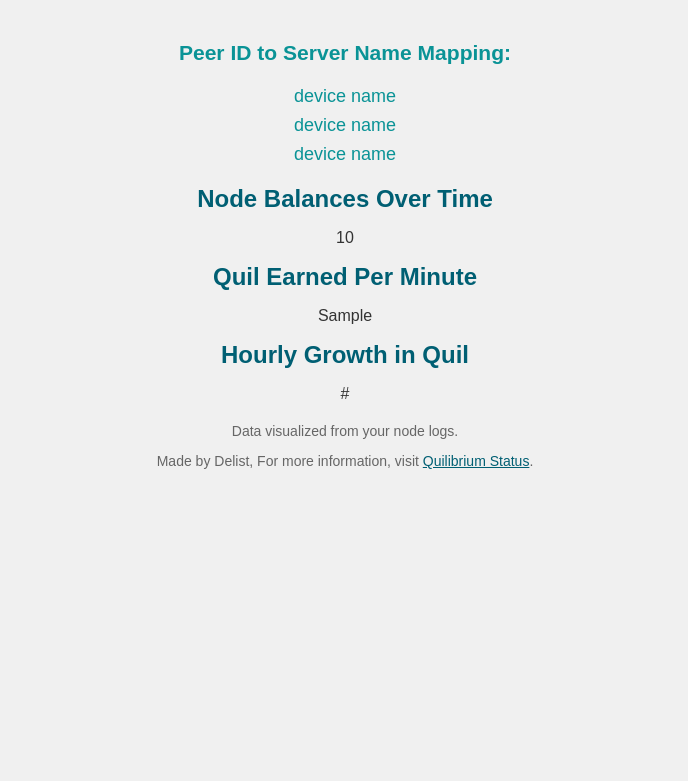
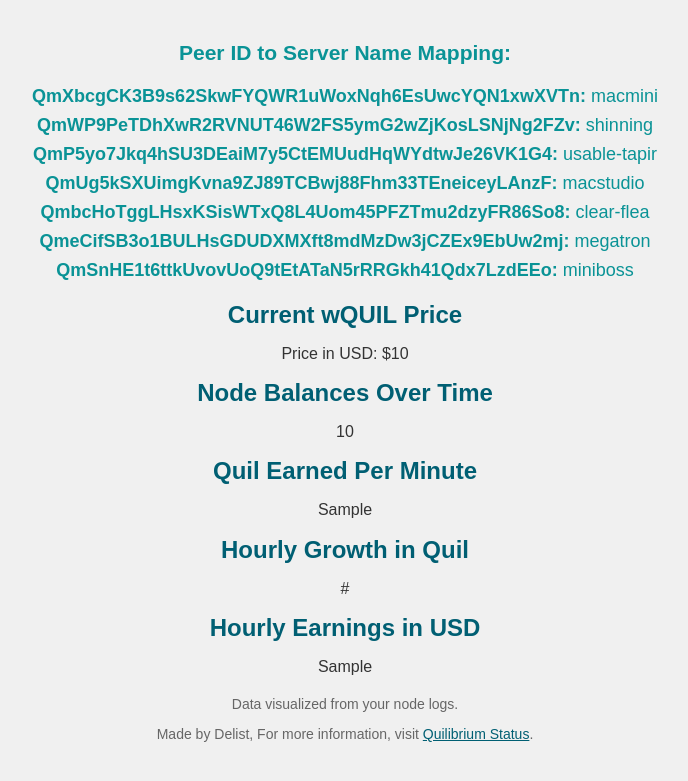
Before and after one commit to ivanontech/quiltracker, a Flask app: template templates/index.html in a window 1280 px wide. Shown: the top 781 px of the page, without its empty margins (295-983 px from the left). Run offline with Flask 3, Linux system fonts and the light colour scheme; the template is opened without the code that fills it: most values are stand-ins (such as "Sample title", 1, 10 or a date in 2020).

Commit message:
Update index.html
Added Hourly earnings in Dollars with current quil price

```diff
--- a/templates/index.html
+++ b/templates/index.html
@@ -51,11 +51,19 @@
     <div class="legend">
         <h3>Peer ID to Server Name Mapping:</h3>
         <ul>
-            <li><PeerID:</strong> device name</li>
-            <li><PeerID:</strong> device name</li>
-            <li><PeerID:</strong> device name</li>
+            <li><strong>QmXbcgCK3B9s62SkwFYQWR1uWoxNqh6EsUwcYQN1xwXVTn:</strong> macmini</li>
+            <li><strong>QmWP9PeTDhXwR2RVNUT46W2FS5ymG2wZjKosLSNjNg2FZv:</strong> shinning</li>
+            <li><strong>QmP5yo7Jkq4hSU3DEaiM7y5CtEMUudHqWYdtwJe26VK1G4:</strong> usable-tapir</li>
+            <li><strong>QmUg5kSXUimgKvna9ZJ89TCBwj88Fhm33TEneiceyLAnzF:</strong> macstudio</li>
+            <li><strong>QmbcHoTggLHsxKSisWTxQ8L4Uom45PFZTmu2dzyFR86So8:</strong> clear-flea</li>
+            <li><strong>QmeCifSB3o1BULHsGDUDXMXft8mdMzDw3jCZEx9EbUw2mj:</strong> megatron</li>
+            <li><strong>QmSnHE1t6ttkUvovUoQ9tEtATaN5rRRGkh41Qdx7LzdEEo:</strong> miniboss</li>
         </ul>
     </div>
+
+    <!-- Display the current wQUIL price -->
+    <h1>Current wQUIL Price</h1>
+    <p>Price in USD: ${{ wquil_price }}</p>
 
     <!-- Display the interactive Plotly chart for Node Balances Over Time -->
     <h1>Node Balances Over Time</h1>
@@ -69,6 +77,10 @@
     <h1>Hourly Growth in Quil</h1>
     <div>{{ hourly_growth_graph_html | safe }}</div>
 
+    <!-- Display the interactive Plotly chart for Hourly Earnings in USD -->
+    <h1>Hourly Earnings in USD</h1>
+    <div>{{ earnings_graph_html | safe }}</div>
+
     <footer>
         <p>Data visualized from your node logs.</p>
         <p>Made by Delist, For more information, visit <a href="https://status.quilibrium.com/">Quilibrium Status</a>.</p>
```
